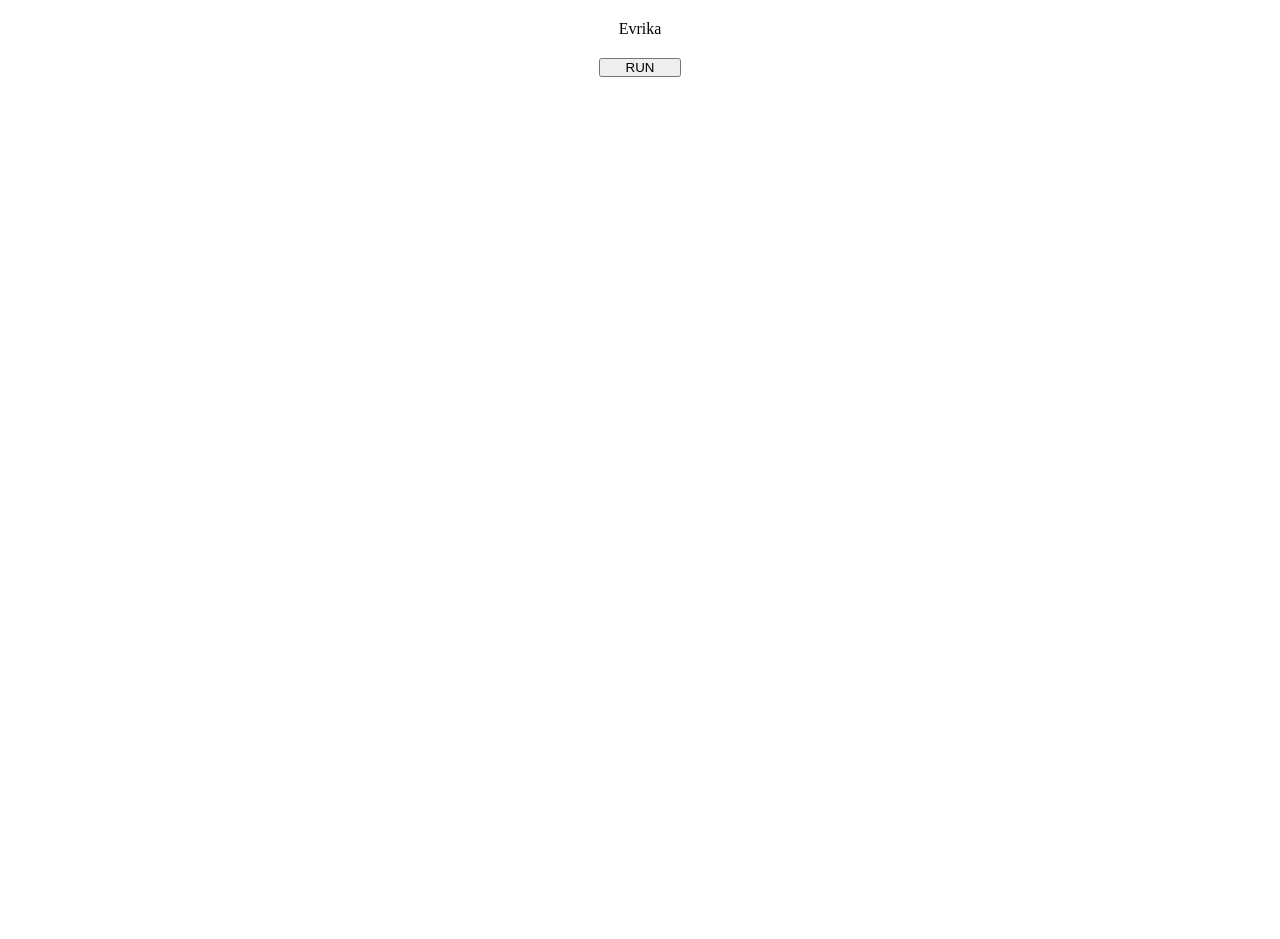
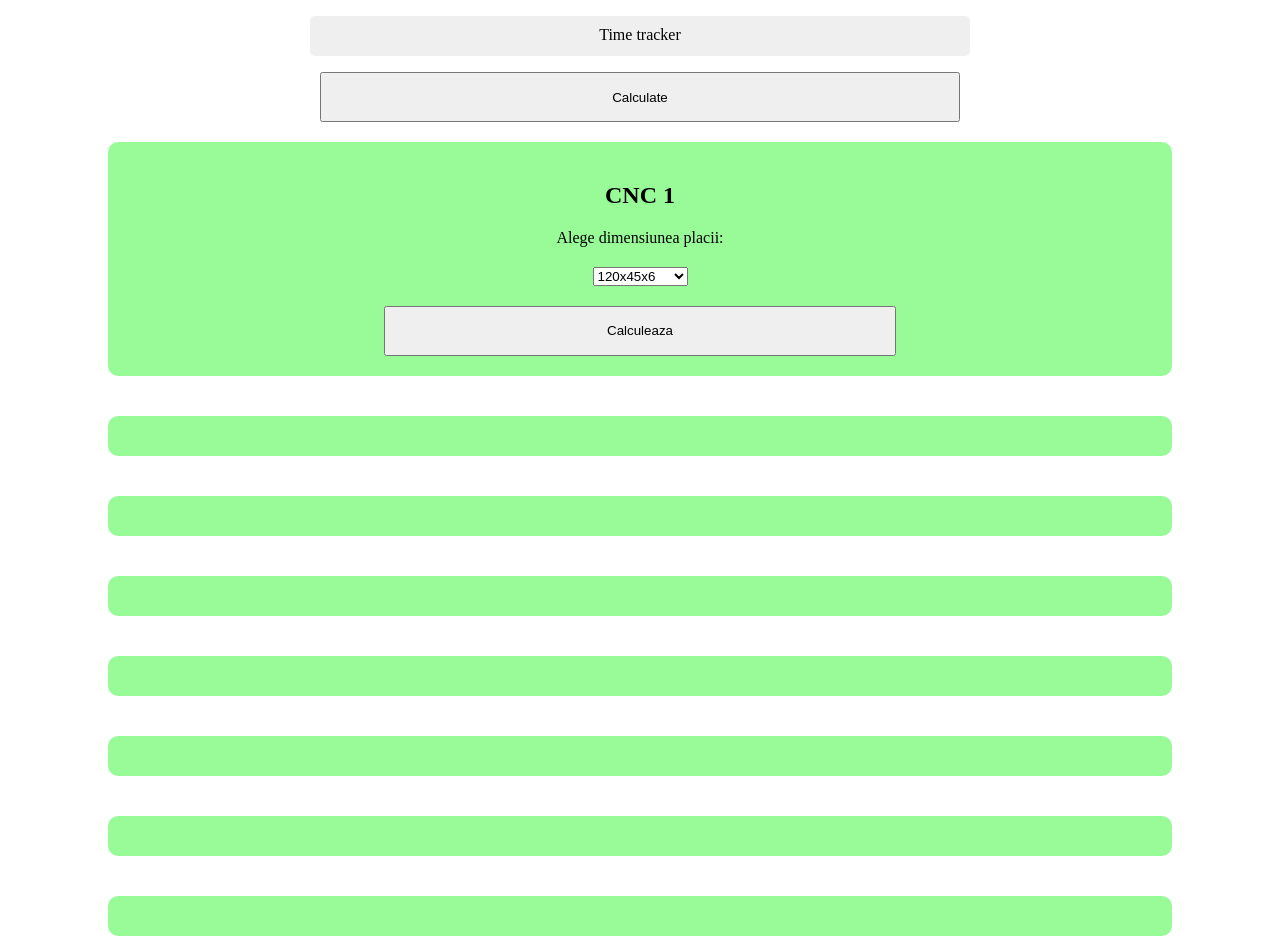
Before and after one commit to jigsaw2510/time-tracker, a plain HTML site: page index.html in a window 1280 px wide. Before the commit the page ends 800 px from the top, so only its background shows below. Drawn offline with Linux system fonts and the light colour scheme.

Commit message:
ajor improvement and update

```diff
--- a/index.html
+++ b/index.html
@@ -8,9 +8,46 @@
 </head>
 <body>
 	<div id="container">
-		<p id="content">Evrika</p>
-		<button id="run" onclick="findCorrectProgram()">RUN</button>
-	</div>
+
+      <p id="content">Time tracker</p>
+      <button id="run" onclick="calculateTime()">Calculate</button>
+    <div class="cnc" id="cnc1">
+    	<h2>CNC 1</h2>
+			<label for="placa-cnc1">Alege dimensiunea placii:</label>
+			<select name="placa-cnc1" id="placa-cnc1" class="selectField">
+			  <optgroup label="MT6">
+			    <option value="120x45x6">120x45x6</option>
+			    <option value="130x55x6">130x55x6</option>
+			  </optgroup>
+			  <optgroup label="MT8">
+			    <option value="120x45x6">130x55x8</option>
+			    <option value="130x55x6">140x60x8</option>
+			  </optgroup>
+			</select>
+			<button id="run" onclick="calculateTime()">Calculeaza</button>
+		</div>
+		<div class="cnc">
+
+		</div>
+		<div class="cnc">
+
+		</div>
+		<div class="cnc">
+
+		</div>
+		<div class="cnc">
+
+		</div>
+		<div class="cnc">
+
+		</div>
+		<div class="cnc">
+
+		</div>
+		<div class="cnc">
+
+		</div>
+  </div>
 
 
 	<script src="script.js"></script>
--- a/script.js
+++ b/script.js
@@ -1,80 +1,229 @@
-
-// Array containing all the objects for each program
-let programsList = [
+function calculateTime() {
+    //let array = [1, 8, 3, 10, 7, 6, 3.5, 4.5];
+    const array = [
         {
-		name: "ct1",
-		type: "rd135",
+            name: "CT1",
             hours: 1,
             minutes: 10,
-		timeNow: new Date()
+            dimensions: "120x45x6"
         },
         {
-		name: "ct2",
-		type: "rd135",
-		hours: 2,
+            name: "CT8",
+            hours: 8,
             minutes: 20,
-		timeNow: new Date()
+            dimensions: "120x45x6"
         },
         {
-		name: "ct3",
-		type: "rd135",
+            name: "CT3",
             hours: 3,
             minutes: 30,
-		timeNow: new Date()
+            dimensions: "120x45x6"
         },
+        {
+            name: "CT5",
+            hours: 5,
+            minutes: 40,
+            dimensions: "120x45x6"
+        },
+        {
+            name: "CT7",
+            hours: 7,
+            minutes: 50,
+            dimensions: "120x45x6"
+        },
+        {
+            name: "CT6",
+            hours: 6,
+            minutes: 15,
+            dimensions: "120x45x6"
+        }
     ]
+    let timeNow = new Date();
+    let currentHour = 10;
+    let currentMinutes = timeNow.getMinutes();
+    let newArray = [];
+    const container = document.getElementById("container");
+    const cnc1 = document.getElementById("cnc1");
 
+    // Get the value of the option selected for material size
+    var e = document.getElementById("placa-cnc1");
+		var value = e.value;
+		var text = e.options[e.selectedIndex].text;
 
-const s1 = {
-	name: "s1",
-	type: "gr11",
-	hours: 0,
-	minutes: 45,
-	timeNow: new Date()
+		console.log(text);
+
+		// loop through objects and calculate time for each then push the objects onto a new array according to specific interval
+    for (i=0; i<array.length; i++) {
+        let resultingHour = (array[i].hours + currentHour) % 24;
+        let resultingMinutes = array[i].minutes + currentMinutes;
+        if(resultingMinutes / 60 > 1) {
+            resultingMinutes = resultingMinutes % 60;
+            resultingHour++;
         }
-
-let myArray = [];
-
-
-
-for (var i=0; i<programsList.length; i++) {
-	const resultingTime = function  () {
-	let resultingHours = programsList[i].timeNow.getHours() + programsList[i].hours;
-	let resultingMinutes = programsList[i].timeNow.getMinutes() + programsList[i].minutes;
-	if (resultingMinutes >= 60) {
-		return (resultingHours + 1) % 24 + ":" + resultingMinutes%60;
-	}
-	else {
-		return resultingHours%24 + ":" + resultingMinutes;
+       if(resultingHour <= 16 && resultingHour >= 15){
+            newArray.push(`${array[i].name} - ${resultingHour}:${resultingMinutes} PM`);
         }
     }
-	myArray.push(resultingTime());
+    newArray.sort();
+    for (i=0; i<newArray.length; i++) {
+        let para = document.createElement("p");
+        let node = document.createTextNode(`${newArray[i]}`);
+        para.appendChild(node);
+        cnc1.appendChild(para);
+    }
+    if (newArray.length === 0) {
+        alert("No appropriate toolpath found!")
     }
 
 
 
-	// let totalHours = 0;
+}
 
-	// // function that adds the program hours to current hours
-	// function resultingHours (hoursNow, programHours) {
-	// 	let totalHours = (programsList[0].timeNow.getHours() + programHours)%24;
+//function myFunction()     {
+//document.getElementById("container").innerHTML = calculateTime(15);
 // }
 
-	// // function that adds the program minutes to current minutes
-	// function resultingMinutes (minutesNow, programMinutes) {
-	// 	let totalMinutes = programsList[0].timeNow.getMinutes() + programMinutes;
-	// 	//Convert minutes to hours if minutes > 60
-	// if (totalMinutes >= 60) {
-	// 	totalMinutes = totalMinutes%60;
-	// 	totalHours++;
-	// 	return totalMinutes;
-	// }
+
+
+
+
+
+
+
+
+
+
+
+
+
+
+
+
+
+
+
+
+
+
+
+
+
+
+
+
+
+
+
+
+
+
+
+
+
+
+
+
+
+
+
+
+
+
+
+
+
+
+
+
+
+
+
+
+
+
+
+// // Array containing all the objects for each program
+// let programsList = [
+// 	{
+// 		name: "ct1",
+// 		type: "rd135",
+// 		hours: 1,
+// 		minutes: 10,
+// 		timeNow: new Date()
+// 	},
+// 	{
+// 		name: "ct2",
+// 		type: "rd135",
+// 		hours: 2,
+// 		minutes: 20,
+// 		timeNow: new Date()
+// 	},
+// 	{
+// 		name: "ct3",
+// 		type: "rd135",
+// 		hours: 3,
+// 		minutes: 30,
+// 		timeNow: new Date()
+// 	},
+// ]
+
+
+// const s1 = {
+// 	name: "s1",
+// 	type: "gr11",
+// 	hours: 0,
+// 	minutes: 45,
+// 	timeNow: new Date()
 // }
 
-	function findCorrectProgram () {
-		console.log(myArray);
-	document.getElementById("content").innerHTML = "Toolpath: " + s1.name + "; Tip freza: " + s1.type + ". E gata la ";
-	}
+// let myArray = [];
+// let hoursArray = [];
+// let minutesArray =[];
+// const resultingTime = function  () {
+// 	let resultingHours = programsList[i].timeNow.getHours() + programsList[i].hours;
+// 	let resultingMinutes = programsList[i].timeNow.getMinutes() + programsList[i].minutes;
+// 	if (resultingMinutes >= 60) {
+// 		return (resultingHours + 1) % 24 + ":" + resultingMinutes%60;
+// 	} else {
+// 			return resultingHours%24 + ":" + resultingMinutes;
+// 		}
+// 	hoursArray.push(resultingHours);
+// 	minutesArray.push(resultingMinutes);
+// 	console.log(hoursArray);
+// 	console.log(minutesArray);
+
+// 	}
+
+// for (var i=0; i<programsList.length; i++) {
+// 	myArray.push(resultingTime());
+// }
+
+
+
+// 	// let totalHours = 0;
+
+// 	// // function that adds the program hours to current hours
+// 	// function resultingHours (hoursNow, programHours) {
+// 	// 	let totalHours = (programsList[0].timeNow.getHours() + programHours)%24;
+// 	// }
+
+// 	// // function that adds the program minutes to current minutes
+// 	// function resultingMinutes (minutesNow, programMinutes) {
+// 	// 	let totalMinutes = programsList[0].timeNow.getMinutes() + programMinutes;
+// 	// 	//Convert minutes to hours if minutes > 60
+// 	// if (totalMinutes >= 60) {
+// 	// 	totalMinutes = totalMinutes%60;
+// 	// 	totalHours++;
+// 	// 	return totalMinutes;
+// 	// }
+// 	// }
+
+// 	function findCorrectProgram () {
+// 		console.log(myArray);
+// 		console.log(hoursArray);
+// 		console.log(minutesArray);
+// 	document.getElementById("content").innerHTML = "Toolpath: " + s1.name + "; Tip freza: " + s1.type + ". E gata la ";
+// 	}
 
 
 
--- a/style.css
+++ b/style.css
@@ -1,13 +1,37 @@
-* {
-	margin: 0;
-	padding: 0;
+body {
+    margin:0;
+    padding:0;
 }
 p {
+    width: 50%;
+    height: 20px;
+    padding: 10px;
+    background-color: #efefef;
+    border-radius: 5px;
+    text-align: center;
+}
+.selectField {
 	margin: 20px;
 }
+.cnc {
+	display: flex;
+  flex-flow: wrap column;
+  justify-content: space-around;
+  align-items: center;
+	margin: 20px;
+	width: 80%;
+	height: auto;
+	padding: 20px;
+	background-color: palegreen;
+	border-radius: 10px;
+}
 #container {
-	display: flex;
-	flex-flow: wrap column;
-	justify-content: center;
-	align-content: center;
+    display: flex;
+    flex-flow: wrap column;
+    justify-content: center;
+    align-items: center;
 }
+#run {
+    width: 50%;
+    height: 50px;
+}
```
Lines whose indentation alone changed are shown as unchanged.
